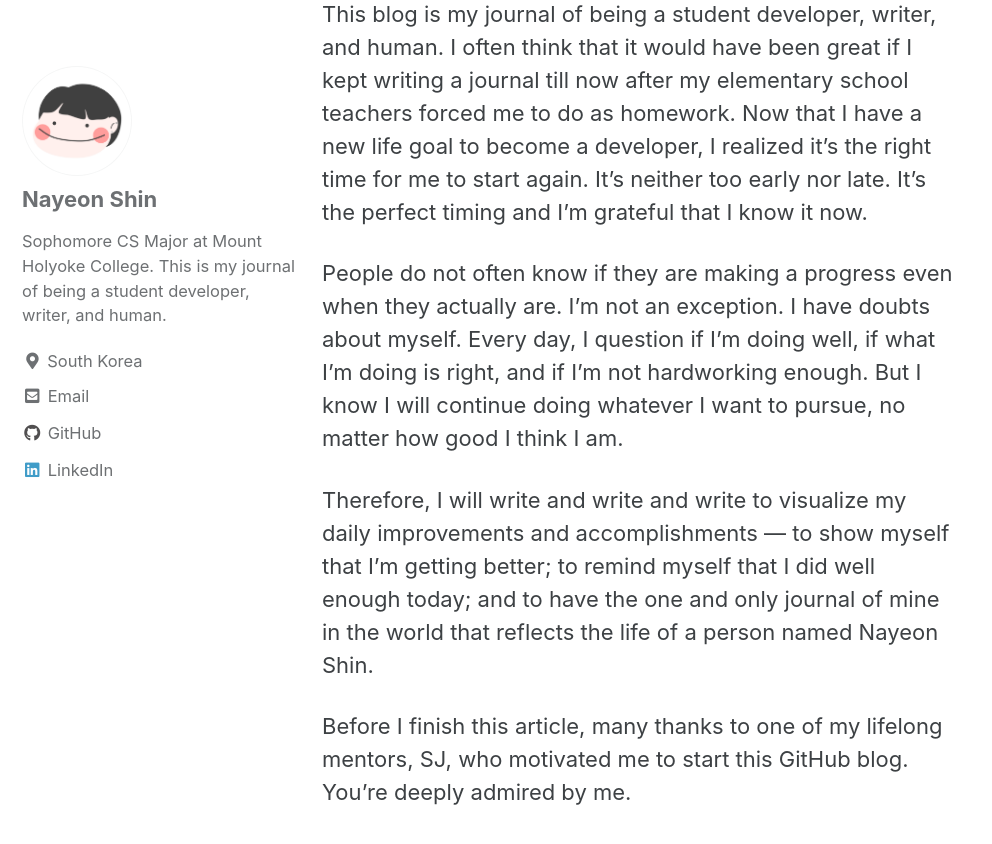
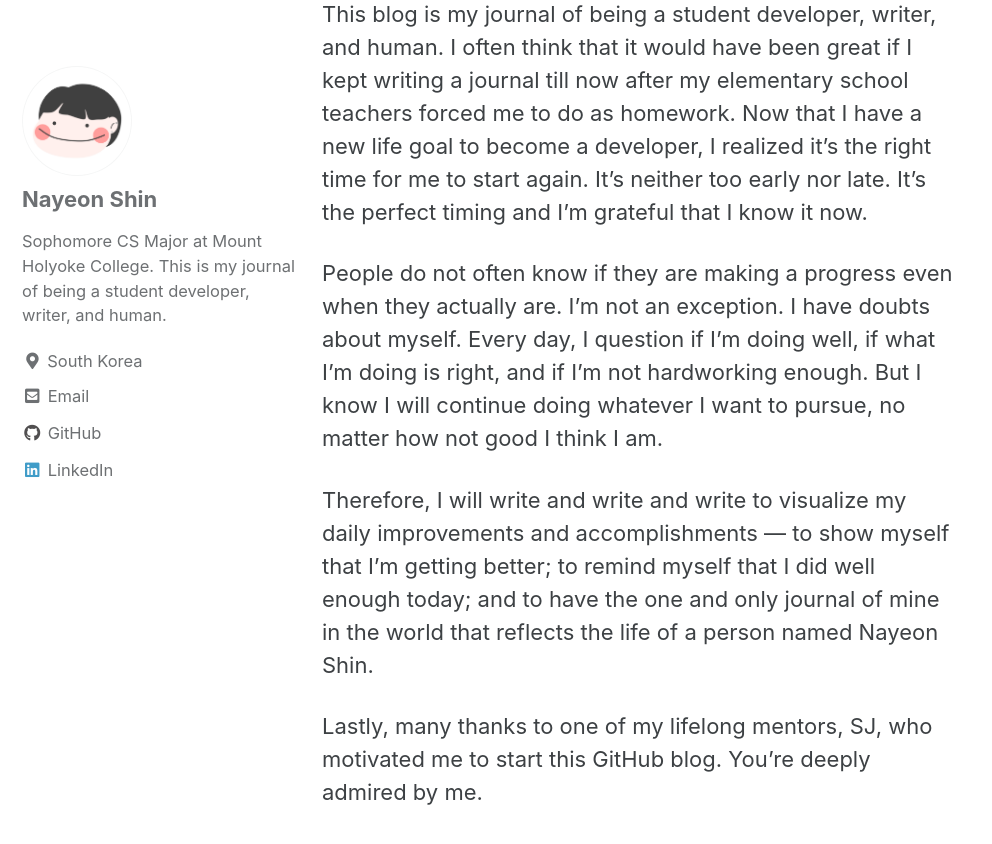
Before and after one commit to nayeonshin/nayeonshin.github.io, a Jekyll site: the page built from index.md, in a window 1280 px wide and 900 px high, scrolled down 851 px. Shown: the top 844 px of the window, without its empty margins (0-992 px from the left). Built offline with Jekyll 4.4.1, drawn with Linux system fonts in a browser that asks for light colours; cached includes are drawn as plain includes.

Commit message:
Update index.md

```diff
--- a/index.md
+++ b/index.md
@@ -12,8 +12,8 @@ Thank you for visiting my blog. My name is Nayeon Shin. Nayeon is pronounced nah
 
 This blog is my journal of being a student developer, writer, and human. I often think that it would have been great if I kept writing a journal till now after my elementary school teachers forced me to do as homework. Now that I have a new life goal to become a developer, I realized it's the right time for me to start again. It's neither too early nor late. It's the perfect timing and I'm grateful that I know it now.
 
-People do not often know if they are making a progress even when they actually are. I'm not an exception. I have doubts about myself. Every day, I question if I'm doing well, if what I'm doing is right, and if I'm not hardworking enough. But I know I will continue doing whatever I want to pursue, no matter how good I think I am.
+People do not often know if they are making a progress even when they actually are. I'm not an exception. I have doubts about myself. Every day, I question if I'm doing well, if what I'm doing is right, and if I'm not hardworking enough. But I know I will continue doing whatever I want to pursue, no matter how not good I think I am.
 
 Therefore, I will write and write and write to visualize my daily improvements and accomplishments — to show myself that I'm getting better; to remind myself that I did well enough today; and to have the one and only journal of mine in the world that reflects the life of a person named Nayeon Shin.
 
-Before I finish this article, many thanks to one of my lifelong mentors, SJ, who motivated me to start this GitHub blog. You're deeply admired by me.
+Lastly, many thanks to one of my lifelong mentors, SJ, who motivated me to start this GitHub blog. You're deeply admired by me.
```
